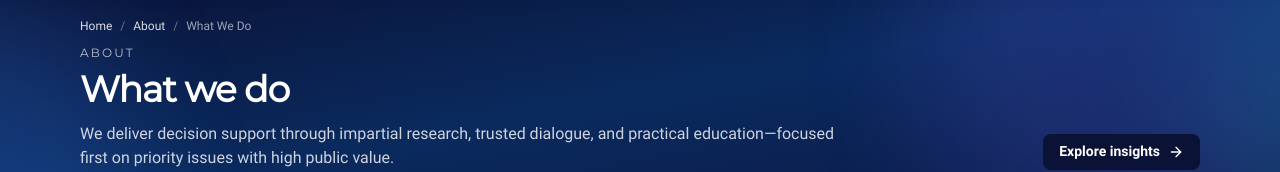
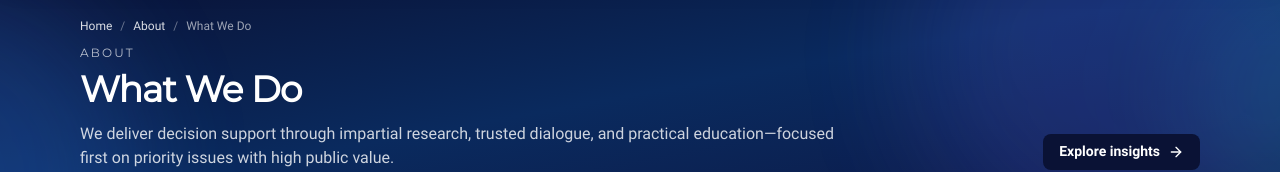
Before and after one commit to naqvi00/epc-frontend, a React (Vite) app: page /about/what-we-do in a window 1280 px wide. Shown: the part 204-376 px from the top of the page. Built offline with nearby package versions, Linux system fonts and the light colour scheme; no server answers.

Commit message:
Update WhatWeDo.tsx

```diff
--- a/src/pages/about/WhatWeDo.tsx
+++ b/src/pages/about/WhatWeDo.tsx
@@ -72,7 +72,7 @@ export default function WhatWeDo() {
       <PageHeader
       variant="gradient"
         eyebrow="About"
-        title="What we do"
+        title="What We Do"
         description="We deliver decision support through impartial research, trusted dialogue, and practical education—focused first on priority issues with high public value."
         crumbs={[{ label: "Home", href: "/" }, { label: "About", href: "/about" }, { label: "What We Do" }]}
         actions={
```
